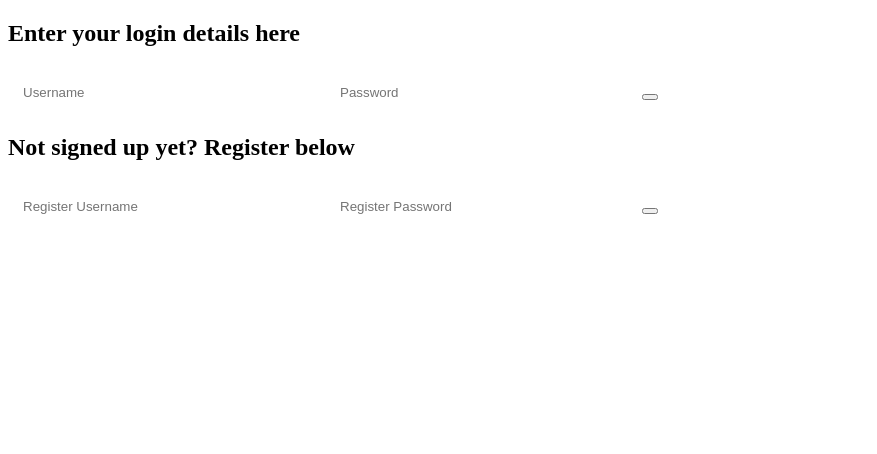
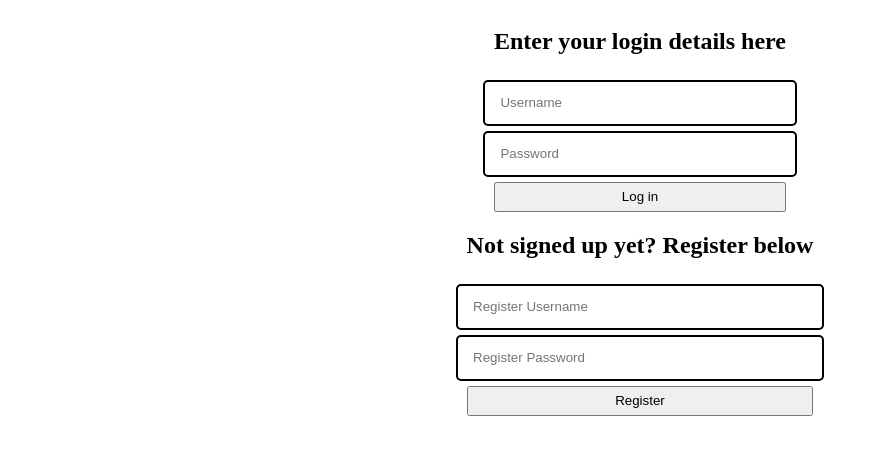
Before and after one commit to Sintry1/PasswordManager, a React (Create React App) app in the folder client/: page / in a window 1280 px wide. Shown: the top 454 px of the page, without its empty margins (0-877 px from the left). Built offline with nearby package versions, Linux system fonts and the light colour scheme; no server answers.

Commit message:
Styled a bit. Ready as it will ever be to submit

```diff
--- a/client/src/pages/Login.css
+++ b/client/src/pages/Login.css
@@ -0,0 +1,33 @@
+.LoginPage {
+    display: flex;
+    flex-direction: column;
+    justify-content: center;
+    align-items: center;
+}
+
+.Login {
+    display: flex;
+    flex-direction: column;
+    justify-content: center;
+    align-items: center;
+}
+
+.Register {
+    display: flex;
+    flex-direction: column;
+    justify-content: center;
+    align-items: center;
+}
+
+.Input {
+    border-radius: 5px;
+    border: 2px solid;
+    width: 100%;
+    border-color: black;
+}
+
+.Button {
+    margin-top: 5px;
+    width: 100%;
+    height: 30px;
+}
--- a/client/src/pages/Login.js
+++ b/client/src/pages/Login.js
@@ -80,34 +80,45 @@ export default function Login() {
   //};
 
   return (
-    <div>
+    <div className="LoginPage">
       <div className="Login">
         <h2>Enter your login details here</h2>
         <input
+          className="Input"
           type="text"
           placeholder="Username"
           onChange={(e) => setUsername(e.target.value)}
         />
         <input
-          type="text"
+          className="Input"
+          type="password"
           placeholder="Password"
           onChange={(e) => setPassword(e.target.value)}
         />
-        <button onClick={() => login(username, password)} />
+        <button className="Button" onClick={() => login(username, password)}>
+          Log in
+        </button>
       </div>
       <div className="Register">
         <h2>Not signed up yet? Register below</h2>
         <input
+          className="Input"
           type="text"
           placeholder="Register Username"
           onChange={(e) => setNewUser(e.target.value)}
         />
         <input
-          type="text"
+          className="Input"
+          type="password"
           placeholder="Register Password"
           onChange={(e) => setNewUserPassword(e.target.value)}
         />
-        <button onClick={() => addUser(newUser, newUserPassword)} />
+        <button
+          className="Button"
+          onClick={() => addUser(newUser, newUserPassword)}
+        >
+          Register
+        </button>
       </div>
     </div>
   );
--- a/client/src/pages/PasswordVault.css
+++ b/client/src/pages/PasswordVault.css
@@ -0,0 +1,33 @@
+.Vault {
+    display: flex;
+    flex-direction: column;
+    justify-content: center;
+    align-items: center;
+}
+
+.Add {
+    display: flex;
+    flex-direction: column;
+    justify-content: center;
+    align-items: center;
+}
+
+.Register {
+    display: flex;
+    flex-direction: column;
+    justify-content: center;
+    align-items: center;
+}
+
+.Input {
+    border-radius: 5px;
+    border: 2px solid;
+    width: 100%;
+    border-color: black;
+}
+
+.Button {
+    margin-top: 5px;
+    width: 100%;
+    height: 30px;
+}
--- a/client/src/pages/PasswordVault.js
+++ b/client/src/pages/PasswordVault.js
@@ -1,6 +1,7 @@
 import Axios from "axios";
 import { useEffect, useState } from "react";
 import { useParams } from "react-router-dom";
+import "./PasswordVault.css"
 // import { jwtDecode } from "jwt-decode";
 // import { parse } from "cookie";
 
@@ -113,31 +114,33 @@ export default function PasswordVault() {
   };
 
   return (
-    <div className="vault">
+    <div className="Vault">
       <div>
         <h1>Password vault for {username}</h1>
       </div>
-      <div>
+      <div className="Add">
         <h2>Add Password</h2>
         <input
+        className="Input"
           type="text"
-          placeholder="site"
+          placeholder="Site/Platform"
           onChange={(e) => setSite(e.target.value)}
         />
         <input
-          type="text"
+        className="Input"
+          type="password"
           placeholder="Password"
           onChange={(e) => setPassword(e.target.value)}
         />
-        <button onClick={generateStrongPassword}>
+        <button className="Button" onClick={generateStrongPassword}>
           Generate a strong password
         </button>
-        <button onClick={() => addPassword(site, password)}>
+        <button className="Button"onClick={() => addPassword(site, password)}>
           Add Password
         </button>
       </div>
       <div>
-        <button onClick={decryptAllPasswords}>Decrypt all Passwords</button>
+        <button className="Button" onClick={decryptAllPasswords}>Decrypt all Passwords</button>
         <ul>
           {decryptedPasswordList.length > 0 ? (
             decryptedPasswordList.map((entry, index) => (
```
